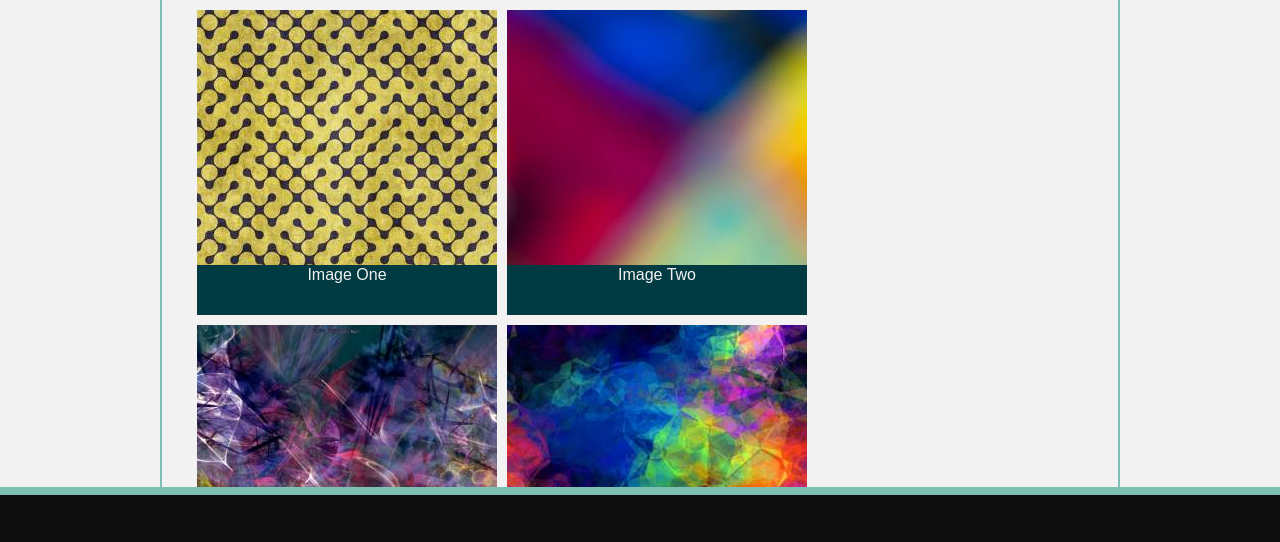
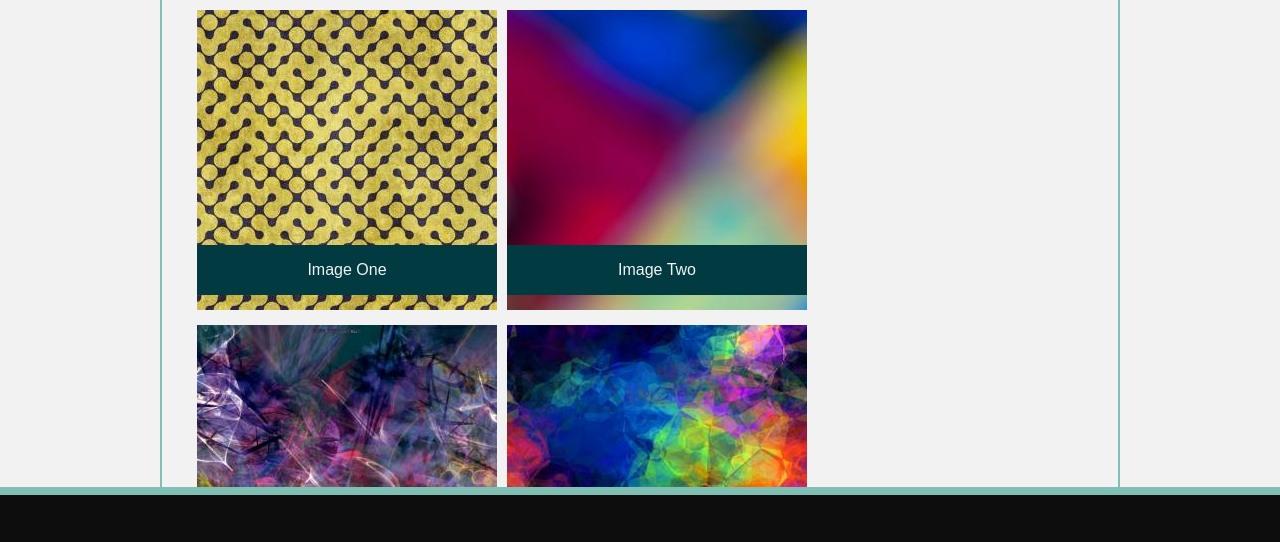
Before and after one commit to hausuwu/Basic-Portfolio, a plain HTML site: page portfolio.html in a window 1280 px wide. Shown: the part 239-781 px from the top of the page. Drawn offline with Linux system fonts and the light colour scheme.

Commit message:
edited desc properties in the style sheet

```diff
--- a/assets/css/style.css
+++ b/assets/css/style.css
@@ -122,10 +122,11 @@ button{
 }
 .desc{
     background: #013A40;
+    padding: 15px;
     height: 50px;
     width: 300px;
     position: absolute;
-    bottom: 0;
+    bottom: 20px;
     text-align: center;
     color: #F2F2F2;
 }
```
